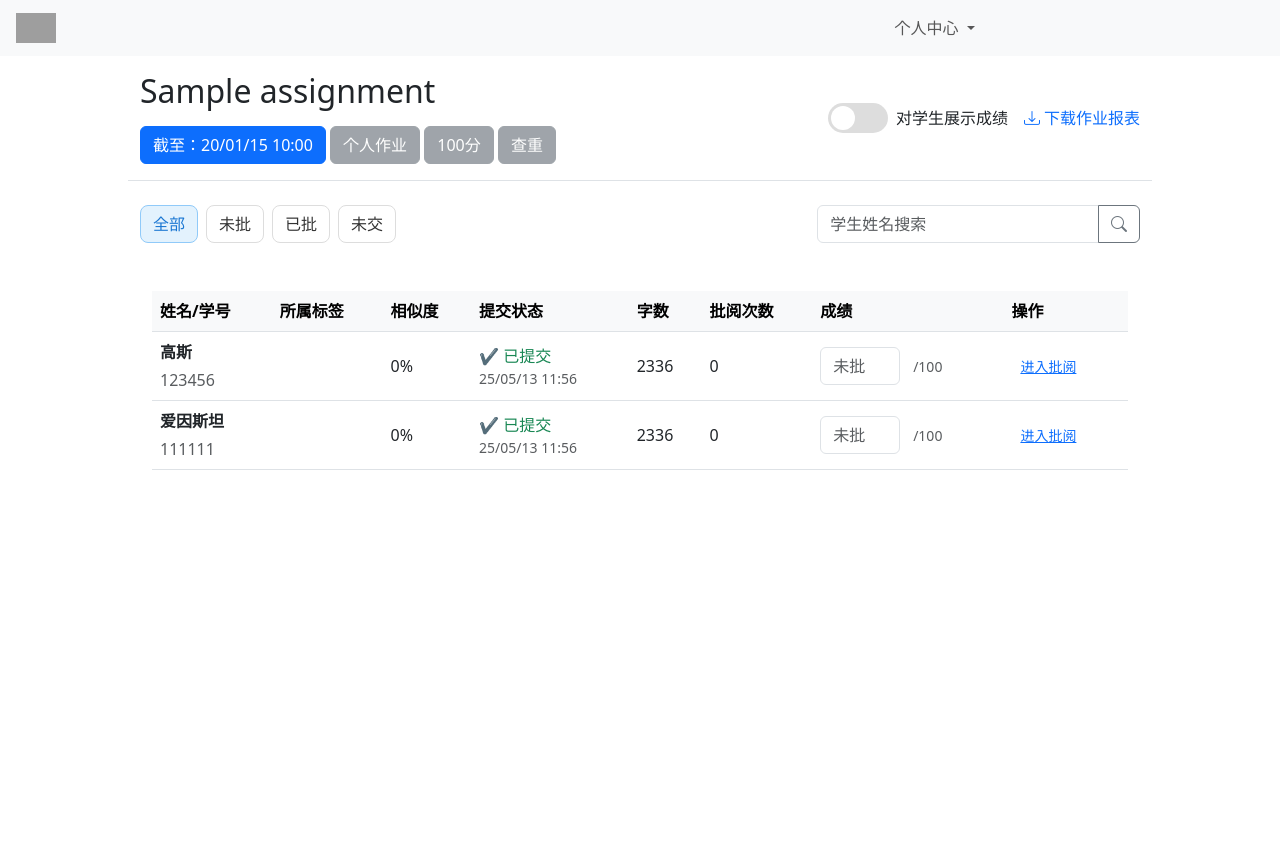
After one commit to qazshan/ketangpai, a Django app: page /login/course_detail_teacher/submission_detail_teacher/1/ in a window 1280 px wide. The commit adds this page. Run offline with Django 4.2, Linux system fonts and the light colour scheme; tables that the repository leaves empty hold one stand-in row (values such as "Sample post"); some libraries are stand-ins or nearby versions; grey boxes are pictures that could not be loaded.

Commit message:
添加教师批改作业页面

```diff
--- /dev/null
+++ b/app01/templates/submission_detail_teacher.html
@@ -0,0 +1,395 @@
+{% extends "layout_logined.html" %}
+
+{% block css %}
+    <link href="https://cdn.bootcdn.net/ajax/libs/bootstrap/5.3.0/css/bootstrap.min.css" rel="stylesheet">
+    <style>
+        .toggle-switch {
+            width: 60px;
+            height: 30px;
+            background-color: #ddd;
+            border-radius: 15px;
+            position: relative;
+            cursor: pointer;
+            transition: background-color 0.3s;
+        }
+        .toggle-switch-handle {
+            position: absolute;
+            top: 3px;
+            left: 3px;
+            width: 24px;
+            height: 24px;
+            background-color: white;
+            border-radius: 50%;
+            transition: transform 0.3s;
+        }
+        .toggle-switch.active {
+            background-color: #0d6efd;
+        }
+        .toggle-switch.active .toggle-switch-handle {
+            transform: translateX(30px);
+        }
+        .main-content {
+            min-height: 100vh;
+            display: flex;
+            flex-direction: column;
+        }
+        .bottom-section {
+            flex-grow: 1;
+            background-color: #f8f9fa;
+        }
+        /* 自定义按钮样式 */
+        .function-btn {
+            background: white !important;
+            color: #333 !important;
+            border: 1px solid #ddd !important;
+            border-radius: 8px !important;
+            transition: all 0.3s ease !important;
+        }
+
+        /* 选中状态样式 */
+        .function-btn.active {
+            background: #e3f2fd !important;
+            color: #1976d2 !important;
+            border-color: #90caf9 !important;
+        }
+        .editable-badge {
+            cursor: pointer;
+            transition: all 0.2s;
+        }
+        .editable-badge:hover {
+            transform: scale(1.05);
+            box-shadow: 0 2px 4px rgba(0,0,0,0.1);
+        }
+        .score-input {
+            vertical-align: middle;
+            margin-right: 5px;
+        }
+    </style>
+    <style>
+    /* 自定义样式 */
+    .main-wrapper {
+      width: 80% !important;         /* 设置主体宽度 */
+      max-width: 1600px;             /* 最大宽度限制 */
+      margin: 0 auto;                /* 水平居中 */
+      min-height: 100vh;             /* 保持最小高度 */
+      display: flex;
+      flex-direction: column;        /* 保持原有布局结构 */
+    }
+
+    /* 响应式调整 */
+    @media (max-width: 768px) {
+      .main-wrapper {
+        width: 95% !important;       /* 小屏幕加宽显示区域 */
+      }
+    }
+    .table th {
+        background-color: #f8f9fa;
+        border-bottom: 2px solid #dee2e6;
+    }
+    .table-hover tbody tr:hover {
+        background-color: rgba(13, 110, 253, 0.05);
+    }
+    .badge {
+        font-weight: 500;
+        padding: 0.35em 0.65em;
+    }
+    </style>
+{% endblock %}
+{% block content %}
+
+    <div class="main-wrapper">
+        <!--上块儿：作业标题以及作业信息以及是否显示成绩到学生端-->
+        <div>
+            <!-- 上部 -->
+            <header class="container-fluid border-bottom py-3">
+                <div class="row align-items-center">
+                    <!-- 左边部分 -->
+                    <div class="col-md-8">
+                        <h2 class="mb-3">{{assignment.title}}</h2>
+                        <div class="">
+                            <button class="btn btn-primary">截至：{{ assignment.due_date|date:"y/m/d H:i"}}</button>
+                            <button class="btn btn-secondary" disabled>个人作业</button>
+                            <button class="btn btn-secondary" disabled>100分</button>
+                            <button class="btn btn-secondary" disabled>查重</button>
+                        </div>
+                    </div>
+
+                    <!-- 右边部分 -->
+                    <div class="col-md-4">
+                        <div class="d-flex justify-content-end align-items-center gap-3">
+                            <!-- 切换按钮组 -->
+                            <div class="d-flex align-items-center">
+                                <div class="toggle-switch" id="toggleSwitch" style="flex-shrink: 0;">
+                                    <div class="toggle-switch-handle"></div>
+                                </div>
+                                <span class="ms-2">对学生展示成绩</span>
+                            </div>
+
+                            <!-- 下载链接 -->
+                            <a href="#" class="text-decoration-none d-flex align-items-center">
+                                <i class="bi bi-download me-1"></i> <!-- 建议使用下载图标 -->
+                                下载作业报表
+                            </a>
+                        </div>
+                    </div>
+                </div>
+            </header>
+        </div>
+        <!--中块儿-->
+        <div>
+            <main class="container-fluid py-4">
+                <div class="row g-3 align-items-center">
+                    <!-- 左边按钮组 -->
+                    <div class="col-md-8 d-flex">
+                        <div class="d-flex gap-2" id="functionButtons">
+                            <button class="function-btn btn active">全部</button>
+                            <button class="function-btn btn">未批</button>
+                            <button class="function-btn btn">已批</button>
+                            <button class="function-btn btn">未交</button>
+                        </div>
+                    </div>
+
+                    <!-- 右边搜索框 -->
+                    <div class="col-md-4 ms-auto">
+                        <div class="input-group w-100">
+                            <input type="text" class="form-control" placeholder="学生姓名搜索">
+                            <button class="btn btn-outline-secondary" type="button">
+                                <i class="bi bi-search"></i>
+                            </button>
+                        </div>
+                    </div>
+                </div>
+            </main>
+        </div>
+        <!--下块儿-->
+        <div>
+            <div class="container-fluid p-4">
+    <div class="table-responsive">
+        <table class="table table-hover align-middle">
+            <thead class="table-light">
+                <tr>
+                    <th>姓名/学号</th>
+                    <th>所属标签</th>
+                    <th>相似度</th>
+                    <th>提交状态</th>
+                    <th>字数</th>
+                    <th>批阅次数</th>
+                    <th>成绩</th>
+                    <th>操作</th>
+                </tr>
+            </thead>
+            <tbody>
+            <!--todo 添加一个for循环，遍历学生作业信息-->
+            <!--全部作业-->
+                <tr id="all">
+                    <!--todo 将姓名改成数据库中对应学生姓名和学号-->
+                    <td>
+                        <div class="d-flex flex-column">
+                            <span class="fw-semibold">高斯</span>
+                            <span class="text-muted fs-8 mt-1">123456</span>
+                        </div>
+                    </td>
+                    <td><span class="badge bg-secondary"></span></td>
+                    <td>0%</td>
+                    <td>
+                        <!--todo 将默认已提交修改为数据库中对应状态，时间也修改为对应状态-->
+                        <span class="text-success">✔ 已提交</span>
+                        <div class="text-muted small">25/05/13 11:56</div>
+                    </td>
+                    <!--todo 修改为正确的作业字数和批阅次数-->
+                    <td>2336</td>
+                    <td>0</td>
+                        <!-- HTML模板部分 -->
+                    <td class="editable-score">
+                        <!-- 已批改状态 -->
+                        <div class="scored d-none d-flex align-items-center gap-2">
+                            <span class="badge bg-success">85</span>
+                            <span class="text-muted small">/100</span>
+                        </div>
+
+                        <!-- 未批改状态 -->
+                        <!--todo data_id修改为学生对应的id-->
+                        <div class="editable-wrapper d-flex align-items-center gap-2" data-id="123">
+                            <input type="number"
+                                   class="form-control score-input"
+                                   min="0"
+                                   max="100"
+                                   style="width: 80px"
+                                   placeholder="未批">
+                            <span class="text-muted small">/100</span>
+                        </div>
+                    </td>
+                    <td>
+                        <!--todo 显示作业-->
+                        <a href="#" class="btn btn-link btn-sm">进入批阅</a>
+                    </td>
+                </tr>
+                <!-- 其他行数据... -->
+                <tr id="all">
+                    <!--todo 将姓名改成数据库中对应学生姓名和学号-->
+                    <td>
+                        <div class="d-flex flex-column">
+                            <span class="fw-semibold">爱因斯坦</span>
+                            <span class="text-muted fs-8 mt-1">111111</span>
+                        </div>
+                    </td>
+                    <td><span class="badge bg-secondary"></span></td>
+                    <td>0%</td>
+                    <td>
+                        <!--todo 将默认已提交修改为数据库中对应状态，时间也修改为对应状态-->
+                        <span class="text-success">✔ 已提交</span>
+                        <div class="text-muted small">25/05/13 11:56</div>
+                    </td>
+                    <!--todo 修改为正确的作业字数和批阅次数-->
+                    <td>2336</td>
+                    <td>0</td>
+                        <!-- HTML模板部分 -->
+                    <td class="editable-score">
+                        <!-- 已批改状态 -->
+                        <div class="scored d-none d-flex align-items-center gap-2">
+                            <span class="badge bg-success">85</span>
+                            <span class="text-muted small">/100</span>
+                        </div>
+
+                        <!-- 未批改状态 -->
+                        <!--todo data_id修改为学生对应的id-->
+                        <div class="editable-wrapper d-flex align-items-center gap-2" data-id="111111">
+                            <input type="number"
+                                   class="form-control score-input"
+                                   min="0"
+                                   max="100"
+                                   style="width: 80px"
+                                   placeholder="未批">
+                            <span class="text-muted small">/100</span>
+                        </div>
+                    </td>
+                    <td>
+                        <!--todo #跳转到显示作业页面-->
+                        <a href="#" class="btn btn-link btn-sm">进入批阅</a>
+                    </td>
+                </tr>
+            </tbody>
+        </table>
+    </div>
+</div>
+
+        </div>
+    </div>
+{% endblock %}
+{% block js %}
+    <link rel="stylesheet" href="https://cdn.jsdelivr.net/npm/bootstrap-icons@1.11.0/font/bootstrap-icons.css">
+    <script src="https://cdn.bootcdn.net/ajax/libs/bootstrap/5.3.0/js/bootstrap.bundle.min.js"></script>
+    <script>
+        // 切换按钮功能
+        document.getElementById('toggleSwitch').addEventListener('click', function() {
+            this.classList.toggle('active');
+        });
+
+
+        //中块按钮选中特效
+        // 初始化默认选中第一个按钮
+        document.querySelectorAll('.function-btn')[0].classList.add('active');
+
+        // 添加按钮点击事件
+        document.querySelectorAll('.function-btn').forEach(btn => {
+            btn.addEventListener('click', function() {
+                // 移除所有按钮的active状态
+                document.querySelectorAll('.function-btn').forEach(b => {
+                    b.classList.remove('active');
+                });
+                // 设置当前按钮状态
+                this.classList.add('active');
+            });
+        });
+
+        // 绑定输入框事件
+        document.querySelectorAll('.score-input').forEach(input => {
+            // 自动聚焦输入框
+            input.addEventListener('focus', function() {
+                this.placeholder = '输入分数';
+            });
+
+            // 提交逻辑
+            const submitHandler = (e) => {
+                if (e.type === 'keypress' && e.key !== 'Enter') return;
+                submitScore(input);
+            };
+
+            input.addEventListener('keypress', submitHandler);
+            input.addEventListener('blur', submitHandler);
+        });
+
+        // 修改后的submitScore函数
+        function submitScore(input) {
+            const wrapper = input.closest('.editable-wrapper');
+            const score = parseInt(input.value);
+            const studentId = wrapper.dataset.id;
+
+            // 验证分数
+            if (isNaN(score)){
+                input.value = '';
+                return;
+            }
+            if (score < 0 || score > 100) {
+                alert('分数需在0-100之间');
+                input.focus();
+                return;
+            }
+
+            // 发送请求
+            fetch(`{% url "submission_detail_teacher" assignment.id %}`, {
+                method: 'POST',
+                headers: {
+                    'Content-Type': 'application/x-www-form-urlencoded',
+                    'X-CSRFToken': getCookie('csrftoken'),
+                },
+                body: new URLSearchParams({
+                    score: score,
+                    student_id: studentId,  // 修改参数名保持一致性
+                    assignment_id: {{ assignment.id|safe }}  // 添加作业ID
+                })
+            })
+            .then(response => {
+                if (!response.ok) throw new Error('网络错误');
+                return response.json();
+            })
+            .then(data => {
+                if (data.status === 'success') {
+                    alert("修改成功！")
+                    // 切换显示状态
+                    wrapper.classList.add('d-none');
+                    const scoredDiv = wrapper.nextElementSibling;
+                    scoredDiv.classList.remove('d-none');
+                    scoredDiv.querySelector('.badge').textContent = score;
+
+                    // 更新操作按钮
+                    const actionBtn = document.querySelector(`[data-student="${studentId}"]`);
+                    if (actionBtn) {
+                        actionBtn.textContent = '重新批阅';
+                    }
+                }
+            })
+            .catch(error => {
+                console.error('Error:', error);
+                alert('保存失败: ' + error.message);
+            });
+        }
+
+        // 获取CSRF token的辅助函数
+        function getCookie(name) {
+            let cookieValue = null;
+            if (document.cookie && document.cookie !== '') {
+                const cookies = document.cookie.split(';');
+                for (let i = 0; i < cookies.length; i++) {
+                    const cookie = cookies[i].trim();
+                    if (cookie.substring(0, name.length + 1) === (name + '=')) {
+                        cookieValue = decodeURIComponent(cookie.substring(name.length + 1));
+                        break;
+                    }
+                }
+            }
+            return cookieValue;
+        }
+
+    </script>
+{% endblock %}
--- a/app01/templates/user_set.html
+++ b/app01/templates/user_set.html
@@ -422,6 +422,7 @@
                                             .then(response => response.json())
                                             .then(data => {
                                                 if (data.status === 'success') {
+                                                    alert("修改成功！")
                                                     // 清空输入框
                                                     document.getElementById('pw1').value = '';
                                                     document.getElementById('pw2').value = '';
--- a/app01/views.py
+++ b/app01/views.py
@@ -211,3 +211,20 @@ def user_set(request,user_account):
                 user.major = major
             user.save()
             return HttpResponse("数据更新成功")
+
+def submission_detail_teacher(request,assignment_id):
+    assignment =models.Assignment.objects.get(id=assignment_id)
+    # todo后续可改进为 submissions = models.Submission.objects.filter(assignment_id=assignment_id).first()
+    if request.method == "GET":
+        return render(request,"submission_detail_teacher.html",{'assignment':assignment})
+    elif request.method == "POST":
+        if request.method == "POST":
+            # 获取参数
+            student_id = request.POST.get('student_id')
+            score = request.POST.get('score')
+        if student_id and score:
+            # todo 这里需要添加一个save逻辑，否则会跳出一个保存失败，建议调试的时候把下面的else返回那行注释掉
+            print(student_id,score)
+            return JsonResponse({'status': 'success', 'message': '成绩修改成功！'})
+        else:
+            return JsonResponse({'status': 'error', 'message': '成绩丢失或学生ID不存在！'}, status=400)
--- a/myProject1/urls.py
+++ b/myProject1/urls.py
@@ -29,6 +29,7 @@ urlpatterns = [
     path("login/course_detail_student/<int:course_id>/<str:user_account>/", views.course_detail_student, name="course_detail_student"),
     path("login/course_detail_teacher/<int:course_id>/", views.course_detail_teacher, name="course_detail_teacher"),
     path("login/assignment_detail_student/<int:assignment_id>/<str:user_account>/", views.assignment_detail_student, name="assignment_detail_student"),
-path("login/assignment_detail_student/download_assignment/<int:assignment_id>/", views.download_assignment, name="download_assignment"),
-path("login/user_set/<str:user_account>/",views.user_set,name="user_set"),
+    path("login/assignment_detail_student/download_assignment/<int:assignment_id>/", views.download_assignment, name="download_assignment"),
+    path("login/user_set/<str:user_account>/",views.user_set,name="user_set"),
+    path("login/course_detail_teacher/submission_detail_teacher/<int:assignment_id>/",views.submission_detail_teacher,name="submission_detail_teacher"),
 ]
```
Also changed, not shown: app01/templates/course_detail_teacher.html (+57 -5 lines), app01/templates/assignment_detail_student.html (line endings or trailing spaces).
